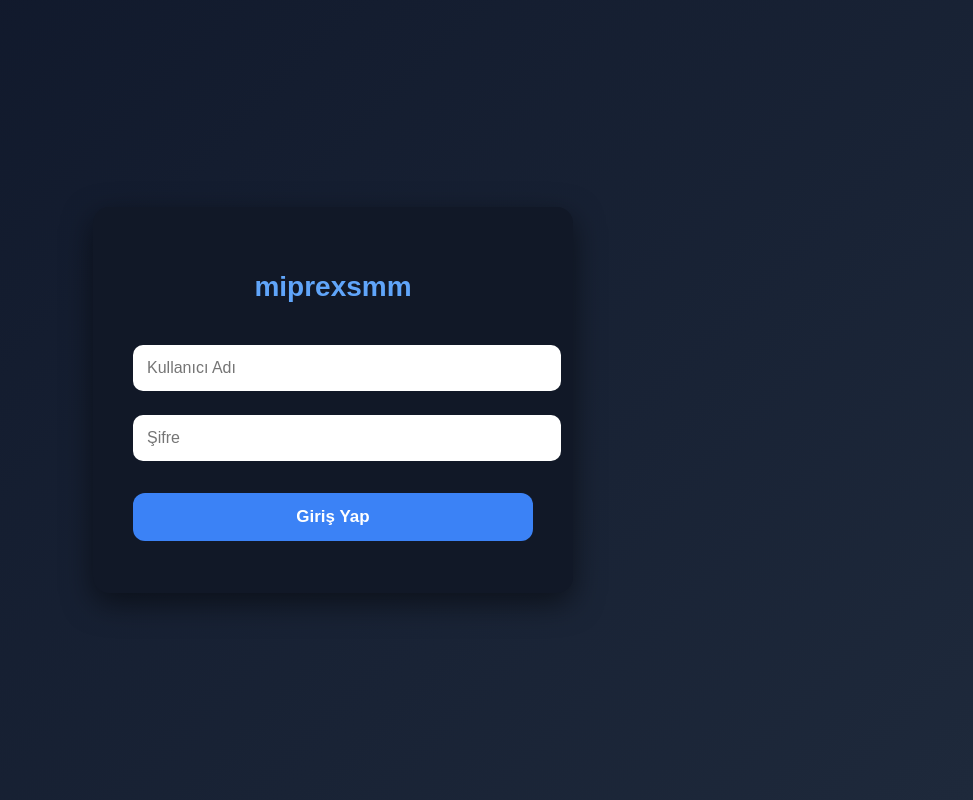
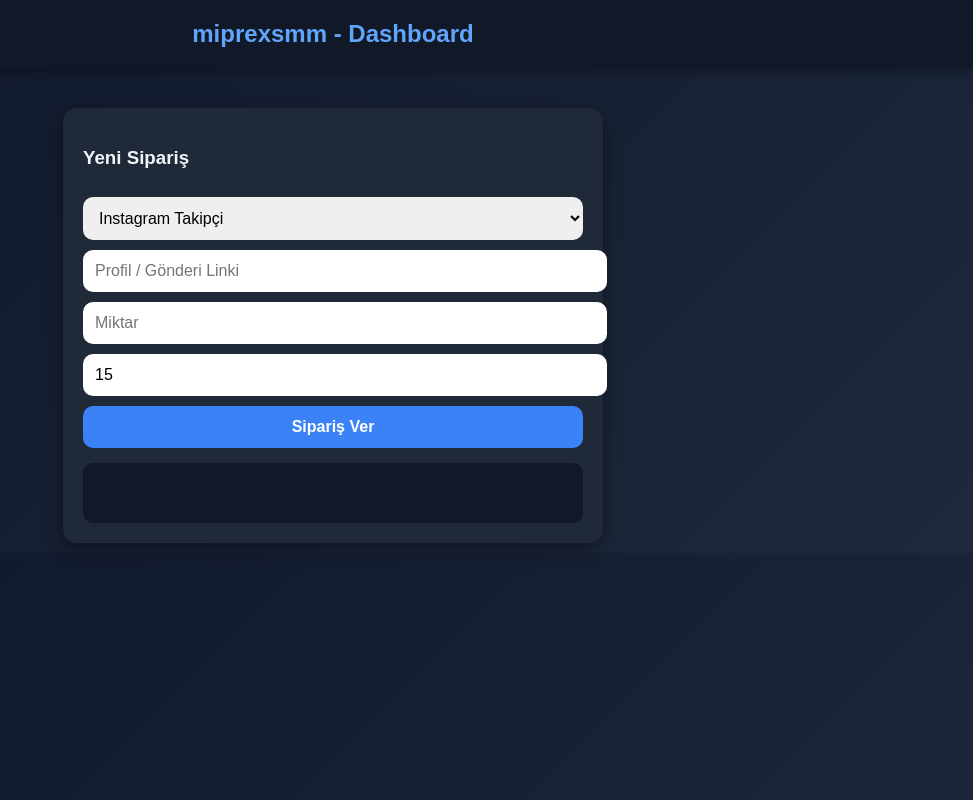
Before and after one commit to Miprexorj/smmpanel, a website: page dashboard.html in a window 1280 px wide. Shown: the whole page, without its empty margins (307-1280 px from the left). Drawn offline with Linux system fonts and the light colour scheme.

Commit message:
Update dashboard.html

```diff
--- a/dashboard.html
+++ b/dashboard.html
@@ -3,99 +3,107 @@
 <head>
 <meta charset="UTF-8">
 <meta name="viewport" content="width=device-width, initial-scale=1.0">
-<title>miprexsmm Giriş</title>
+<title>miprexsmm - Dashboard</title>
 <style>
 body {
-  font-family: 'Poppins', sans-serif;
+  font-family:'Poppins',sans-serif;
   background: linear-gradient(135deg,#0f172a,#1e293b);
-  display: flex;
-  justify-content: center;
-  align-items: center;
-  height: 100vh;
-  margin: 0;
+  margin:0; padding:0;
 }
-.login-box {
-  background: #111827;
-  padding: 40px;
-  border-radius: 16px;
-  width: 100%;
-  max-width: 400px;
-  text-align: center;
-  color: #f1f5f9;
-  box-shadow: 0 10px 30px rgba(0,0,0,0.5);
+header{
+  background:#111827; color:#60a5fa;
+  padding:20px; text-align:center;
+  font-size:24px; font-weight:700;
+  box-shadow:0 4px 10px rgba(0,0,0,0.3);
 }
-.login-box h2 {
-  margin-bottom: 30px;
-  color: #60a5fa;
-  font-size: 28px;
-  font-weight: 700;
+.container{
+  display:flex;
+  flex-direction:column;
+  align-items:center;
+  margin-top:30px;
 }
-input {
-  width: 100%;
-  padding: 14px;
-  margin: 12px 0;
-  border-radius: 10px;
-  border: none;
-  outline: none;
-  font-size: 16px;
+.card{
+  background:#1f2937;
+  padding:20px;
+  border-radius:14px;
+  width:90%;
+  max-width:500px;
+  margin:10px 0;
+  box-shadow:0 6px 18px rgba(0,0,0,0.4);
+  color:#f1f5f9;
 }
-button {
-  width: 100%;
-  padding: 14px;
-  margin-top: 20px;
-  border: none;
-  border-radius: 12px;
-  background: #3b82f6;
-  color: white;
-  font-weight: 600;
-  font-size: 17px;
-  cursor: pointer;
-  transition: all 0.3s;
+input,select,button{
+  width:100%; padding:12px; margin-top:10px;
+  border:none; border-radius:10px; font-size:16px;
 }
-button:hover {
+button{
+  background:#3b82f6; color:white; font-weight:600; cursor:pointer; transition: all 0.3s;
+}
+button:hover{
   transform: translateY(-2px);
-  box-shadow: 0 6px 18px rgba(59,130,246,0.6);
+  box-shadow:0 6px 18px rgba(59,130,246,0.6);
 }
-#error {
-  color: #f87171;
-  margin-top: 12px;
-  font-weight: 600;
+#result{
+  margin-top:15px;
+  padding:10px;
+  background:#111827;
+  border-radius:10px;
+  min-height:40px;
+  color:#f1f5f9;
 }
 </style>
 </head>
 <body>
 
-<div class="login-box">
-  <h2>miprexsmm</h2>
-  <input id="username" placeholder="Kullanıcı Adı">
-  <input id="password" type="password" placeholder="Şifre">
-  <button onclick="login()">Giriş Yap</button>
-  <div id="error"></div>
+<header>miprexsmm - Dashboard</header>
+
+<div class="container">
+  <div class="card">
+    <h3>Yeni Sipariş</h3>
+    <select id="service">
+      <option value="1" data-rate="100">Instagram Takipçi</option>
+      <option value="2" data-rate="100">Instagram Beğeni</option>
+    </select>
+    <input id="link" placeholder="Profil / Gönderi Linki">
+    <input id="quantity" placeholder="Miktar">
+    <input id="margin" placeholder="Kâr Marjı (%)" value="15">
+    <button onclick="order()">Sipariş Ver</button>
+    <div id="result"></div>
+  </div>
 </div>
 
 <script>
-function login() {
-  const username = document.getElementById("username").value;
-  const password = document.getElementById("password").value;
+const API_KEY = "a5158807d5c76e4595cf502fd313b742"; // SMMTurk API key
 
-  fetch("/login", {
-    method: "POST",
-    headers: {"Content-Type": "application/json"},
-    body: JSON.stringify({username, password})
-  })
-  .then(res => res.json())
-  .then(data => {
-    if(data.success){
-      if(data.role === "admin") window.location.href = "admin.html";
-      else window.location.href = "dashboard.html";
-    } else {
-      document.getElementById("error").innerText = "Kullanıcı adı veya şifre yanlış!";
-    }
-  })
-  .catch(err => {
-    console.error(err);
-    document.getElementById("error").innerText = "Sunucu hatası!";
-  });
+async function order(){
+  const sel = document.getElementById("service");
+  const service = sel.value;
+  const ratePer1k = parseFloat(sel.selectedOptions[0].dataset.rate); // 1k TL
+
+  const quantity = parseInt(document.getElementById("quantity").value);
+  const margin = parseFloat(document.getElementById("margin").value);
+  const link = document.getElementById("link").value;
+
+  const cost = ratePer1k * (quantity/1000);
+  const profit = cost * (margin/100);
+  const total = cost + profit;
+
+  document.getElementById("result").innerHTML =
+    `Maliyet: ₺${cost.toFixed(2)} <br> Kâr: ₺${profit.toFixed(2)} <br> Toplam: ₺${total.toFixed(2)}`;
+
+  // Gerçek API siparişi gönder
+  try{
+    const res = await fetch(`/api`, {
+      method:"POST",
+      headers:{"Content-Type":"application/json"},
+      body: JSON.stringify({service, link, quantity})
+    });
+    const data = await res.json();
+    console.log("API Cevap:", data);
+  }catch(err){
+    console.error("API Hatası:", err);
+    document.getElementById("result").innerHTML += `<br><span style="color:red">API Hatası!</span>`;
+  }
 }
 </script>
 
```
